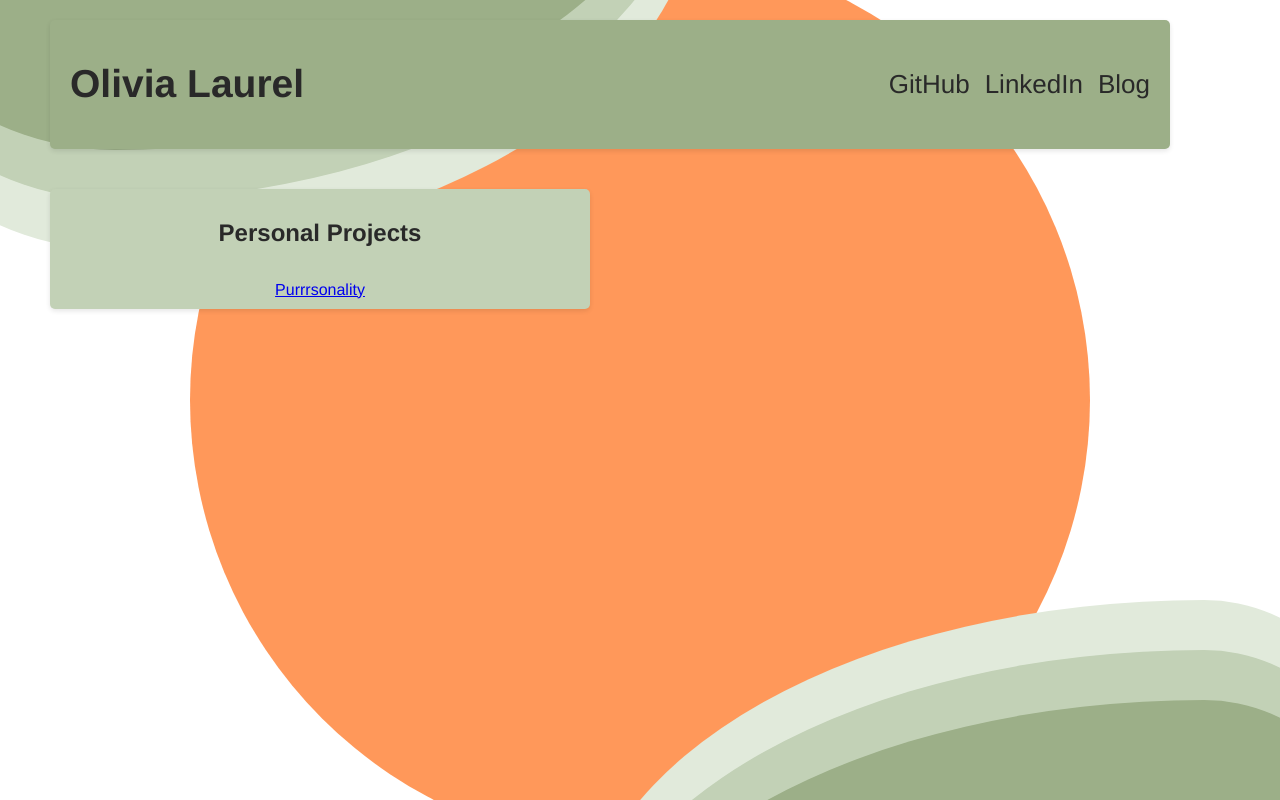
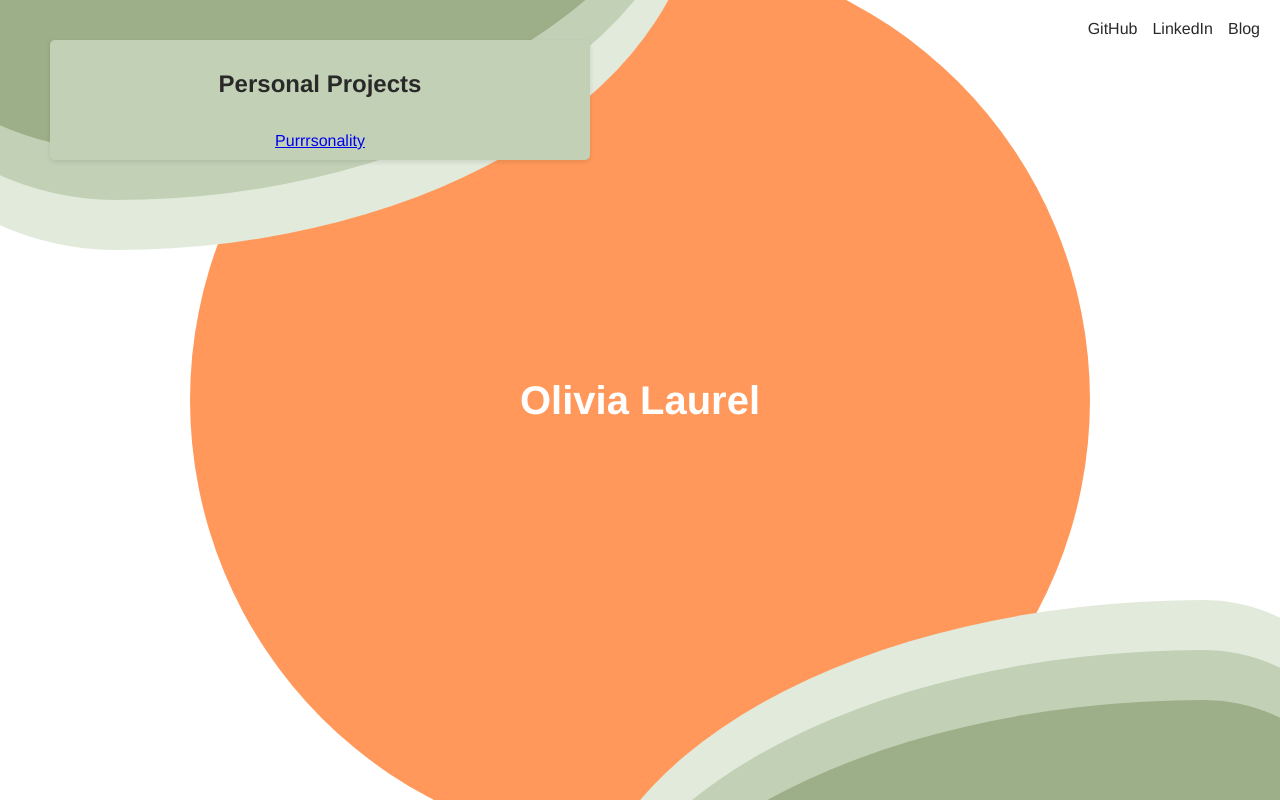
Before and after one commit to livlaurel/personalwebsite, a React (Create React App) app: page / in a window 1280 px wide. Built offline with nearby package versions, Linux system fonts and the light colour scheme.

Commit message:
Moving name into circle

```diff
--- a/src/Home.css
+++ b/src/Home.css
@@ -1,4 +1,4 @@
-.body{
+.body {
   background-color: #fffcf4;
 }
 
@@ -20,7 +20,6 @@ html, body {
   overflow: hidden;
 }
 
-
 .Home-header {
   display: flex;
   flex-direction: column;
@@ -41,23 +40,13 @@ html, body {
   margin-left: 50px;
 }
 
-.header-box {
-  font-size: calc(10px + 2vmin);
-  background-color: #9caf88;
-  display: flex;
-  justify-content: center;
-  align-items: center;
-  justify-content: space-between;
-  width: calc(100% - 150px);
-  padding: 10px 20px;
-  border-radius: 5px;
-  box-shadow: 0 2px 5px rgba(0, 0, 0, 0.1);
-  margin-bottom: 20px;
-}
-
 .header-links {
   display: flex;
   gap: 15px;
+  position: absolute;
+  top: 20px;
+  right: 20px;
+  z-index: 1;
 }
 
 .header-links a {
@@ -80,6 +69,14 @@ html, body {
   border-radius: 50%;
   transform: translate(-50%, -50%);
   z-index: -4;
+  display: flex;
+  align-items: center;
+  justify-content: center;
+}
+
+.name {
+  color: white;
+  font-size: 2.5rem;
 }
 
 .top-left-blob {
--- a/src/Home.tsx
+++ b/src/Home.tsx
@@ -5,7 +5,9 @@ import PersProjects from './components/PersProjects/personalpro';
 function Home() {
   return (
     <div className="Home">
-      <div className="circle"></div>
+      <div className="circle">
+        <h2 className="name">Olivia Laurel</h2>
+      </div>
       <div className="blob top-left-blob"></div>
       <div className="blob two-top-left-blob"></div>
       <div className="blob three-top-left-blob"></div>
@@ -13,14 +15,11 @@ function Home() {
       <div className="blob two-bottom-right-blob"></div>
       <div className="blob three-bottom-right-blob"></div>
       <header className="Home-header">
-        <div className="header-box">
-          <h2>Olivia Laurel</h2>
           <nav className="header-links">
             <a href="https://github.com/your-github-username" target="_blank" rel="noopener noreferrer">GitHub</a>
             <a href="https://www.linkedin.com/in/your-linkedin-username" target="_blank" rel="noopener noreferrer">LinkedIn</a>
             <Link to="/blog">Blog</Link>
           </nav>
-        </div>
       </header>
       <div className='PersonalProjects'>
         <PersProjects/>
```
